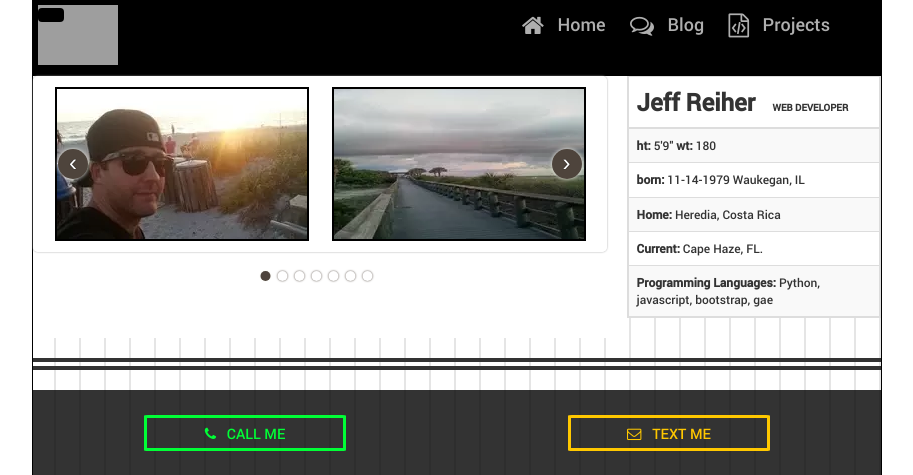
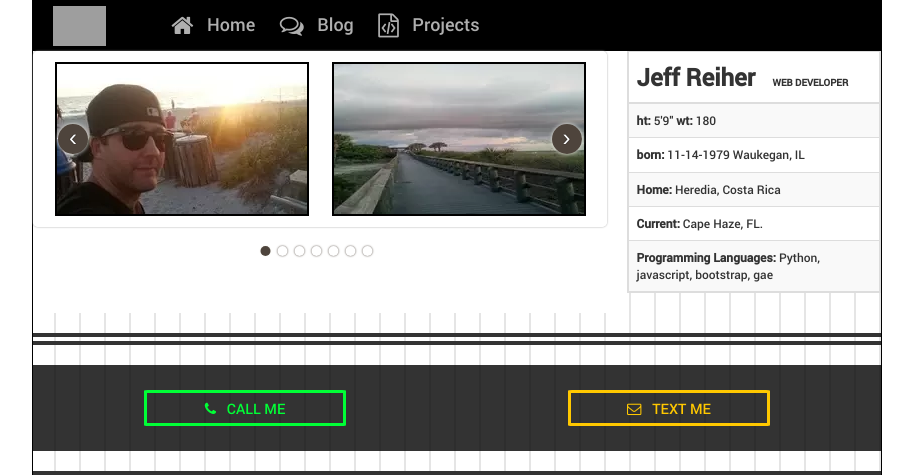
Before and after one commit to jreiher2003/pro_jeffreiher, a Flask app: page / in a window 1280 px wide. Shown: the top 475 px of the page, without its empty margins (183-1096 px from the left). Run offline with Flask 2, Linux system fonts and the light colour scheme; some libraries are stand-ins or nearby versions; grey boxes are pictures that could not be loaded.

Commit message:
refactored desktop header styles and some base mobile img.head tags

```diff
--- a/jreiher/static/css/styles.css
+++ b/jreiher/static/css/styles.css
@@ -40,9 +40,9 @@ body {
 }
 
 img.head{
-	float: right;
-	height: 60px;
-	margin-right: 20px;
+	 float: right;
+	 height: 60px;
+	 margin-right: 1.25em;
 }
 
 ul.dropdown-menu {
@@ -325,9 +325,9 @@ section h2 {
 	}
 	.header {
 		width: 100%;
-		height: 75px;
+		height: 50px;
 	}
-	 	.icon {
+	 .icon {
 		display: none;
  	}
 	.wrapper {
@@ -340,14 +340,15 @@ section h2 {
 		width: 30%;
 	}
 	.nav-hidden {
-		float: right;
+		float: left;
+		text-align: center;
 		display: block;
 		height: auto;
 		font-size: 1.5em;
-		margin-right: 2em;
 	}
-	.destop {
+	.desktop {
 		list-style: none;
+		margin-right: 1.25em;
 	}
 	.desktop li {
 		display: inline;
@@ -356,14 +357,17 @@ section h2 {
 		display: inline-block;
 		padding: 10px;
 		color: rgba(175,175,175,1);
-		text-decoration: none;
 	}
 	.desktop a:hover {
 		color: rgba(255,255,255,1);
+		text-decoration: none;
 	}
 	img.head {
-		 position: fixed;
+		 /* position: fixed; */
+		 float: left;
 		 top: 5px;
+		 height: 40px;
+		 margin-left: 1.25em;
 	}
 
 	th {
```
